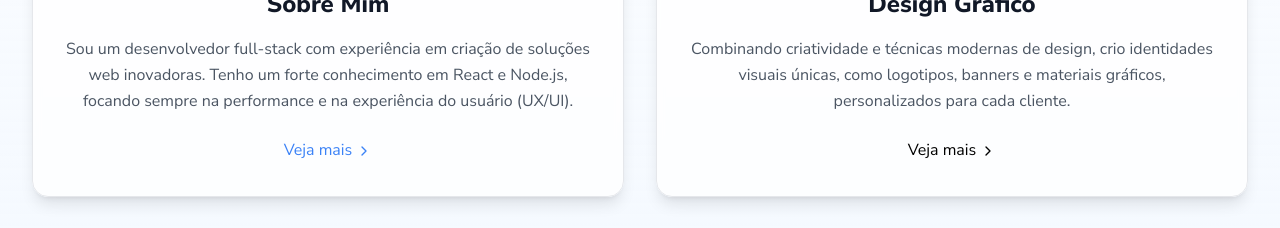
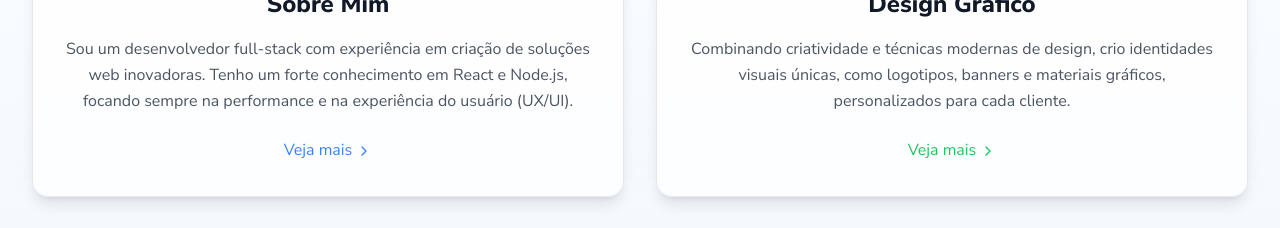
Before and after one commit to Jeffinp/jefersonreis.portifolio, a React (Vite) app: page / in a window 1280 px wide. Shown: the part 1380-1608 px from the top of the page. Built offline with nearby package versions, Linux system fonts and the light colour scheme.

Commit message:
refatorar classes de cor dos botões para uso de mapeamento e fallback

```diff
--- a/src/containers/About.jsx
+++ b/src/containers/About.jsx
@@ -124,6 +124,16 @@ const FeatureCard = React.memo(({
     // Gradiente baseado nas cores fornecidas
     const gradientStyle = `from-${colorFrom}-400 to-${colorTo}-500 dark:from-${colorFrom}-500 dark:to-${colorTo}-600`;
 
+    // Mapear as cores para as classes corretas do botão
+    const buttonColorClasses = {
+        blue: "text-blue-500 dark:text-blue-400 group-hover:text-blue-600 dark:group-hover:text-blue-300",
+        green: "text-green-500 dark:text-green-400 group-hover:text-green-600 dark:group-hover:text-green-300",
+        purple: "text-purple-500 dark:text-purple-400 group-hover:text-purple-600 dark:group-hover:text-purple-300"
+    };
+
+    // Usar a classe correspondente ou fallback para azul
+    const buttonColorClass = buttonColorClasses[colorFrom] || buttonColorClasses.blue;
+
     return (
         <AnimatedSection
             delay={delay}
@@ -164,7 +174,7 @@ const FeatureCard = React.memo(({
                     <button
                         type="button"
                         onClick={onClick}
-                        className={`flex items-center text-${colorFrom}-500 dark:text-${colorFrom}-400 font-medium group-hover:text-${colorFrom}-600 dark:group-hover:text-${colorFrom}-300 transition-colors duration-300 mt-auto`}
+                        className={`flex items-center ${buttonColorClass} font-medium transition-colors duration-300 mt-auto`}
                         aria-label={ariaLabel || actionText}
                     >
                         {actionText}
```
